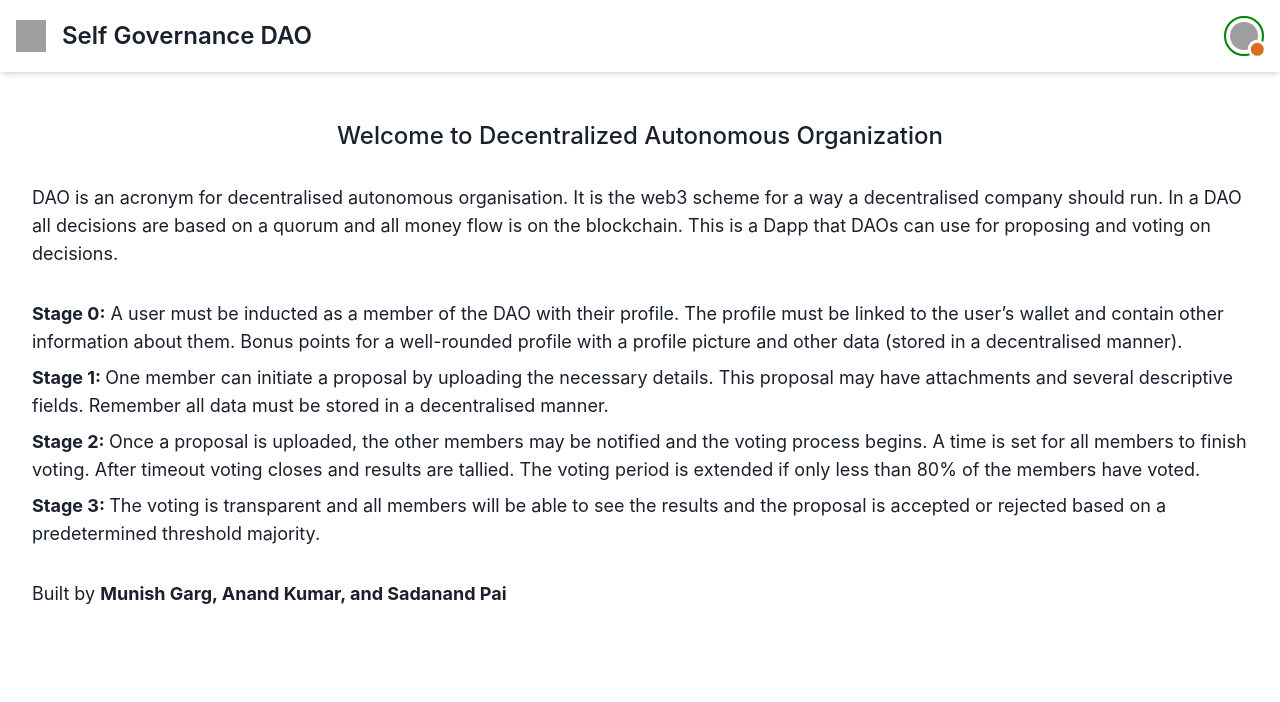
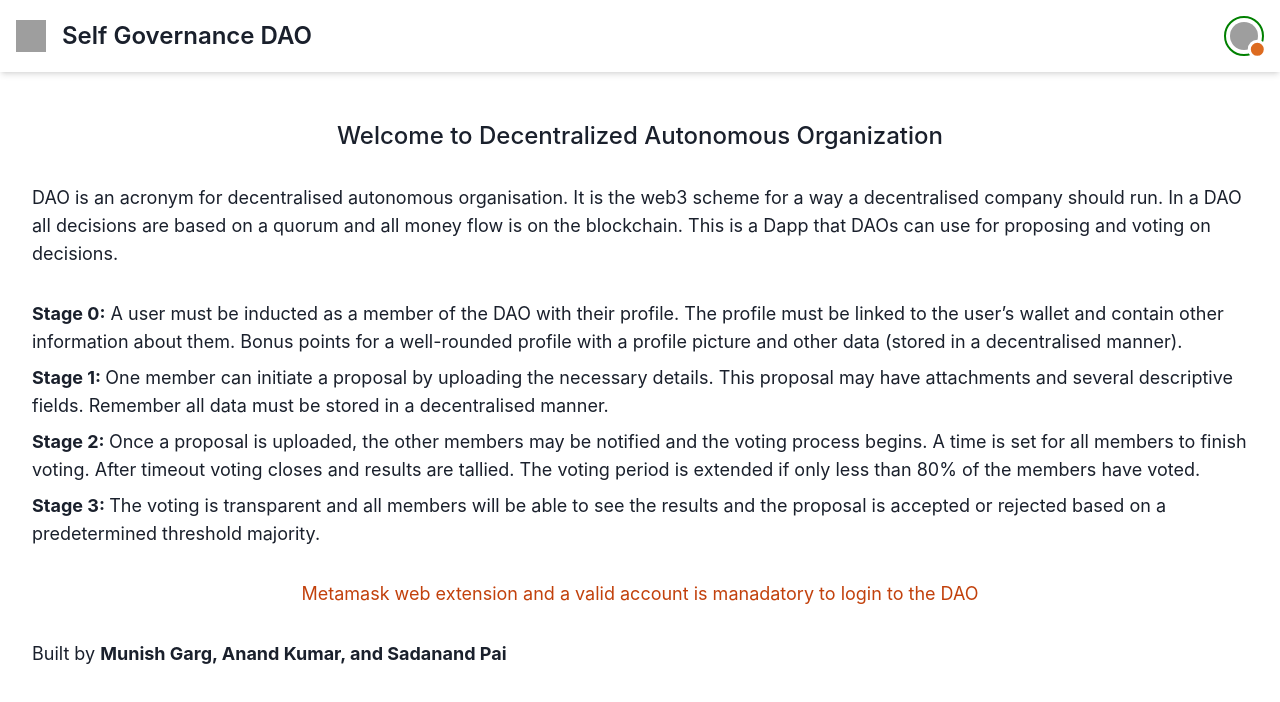
Before and after one commit to sadanandpai/decentralized-autonomous-org, a Next.js app in the folder ui/: page / in a window 1280 px wide. Shown: the top 702 px of the page. Built offline with nearby package versions, Linux system fonts and the light colour scheme; grey boxes are pictures that could not be loaded.

Commit message:
Trivial UI improvements

```diff
--- a/ui/src/pages/index.tsx
+++ b/ui/src/pages/index.tsx
@@ -43,6 +43,11 @@ export default function HomePage() {
               threshold majority.
             </p>
           </div>
+
+          <p className="mb-8 text-center text-orange-700">
+            Metamask web extension and a valid account is manadatory to login to the DAO
+          </p>
+
           <section>
             <h3>
               Built by <strong>Munish Garg, Anand Kumar, and Sadanand Pai</strong>
--- a/ui/src/stores/metaMask.store.ts
+++ b/ui/src/stores/metaMask.store.ts
@@ -48,7 +48,7 @@ export const useMetaMaskStore = create<MetaMaskStateIntf>((set, get) => ({
             toast(
               getInfoToast({
                 title: 'New proposal is created at org',
-                description: data?.args?.proposalTitle,
+                description: 'Title: ' + data?.args?.proposalTitle,
               })
             );
             break;
```
